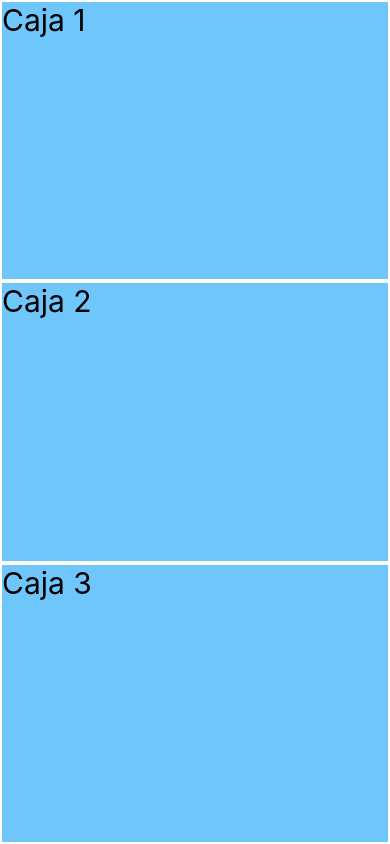
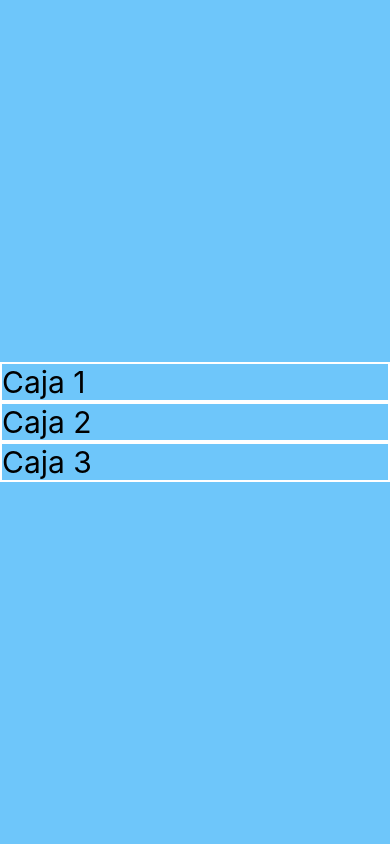
Before and after one commit to ZahidHernandezMejia/My-App, a React Native app in the folder AwesomeTSProject/: screen / in a window 390 px wide. Built offline with nearby package versions, Linux system fonts and the light colour scheme.

Commit message:
flex screen2

```diff
--- a/AwesomeTSProject/src/screens/FlexScreen.tsx
+++ b/AwesomeTSProject/src/screens/FlexScreen.tsx
@@ -15,23 +15,22 @@ export const FlexScreen = () => {
 const styles = StyleSheet.create({
     container:{
         flex:1,
-        backgroundColor:'#6EC6FA'
+        backgroundColor:'#6EC6FA',
+        // flexDirection:'row',
+        justifyContent:'center'
     }
     ,
     caja1:{
-        flex:2,
         borderWidth:2,
         borderColor:'white',
-        fontSize:30
+        fontSize:30,
     },
     caja2:{
-        flex:2,
         borderWidth:2,
         borderColor:'white',
         fontSize:30
     },
     caja3:{
-        flex:2,
         borderWidth:2,
         borderColor:'white',
         fontSize:30
```
